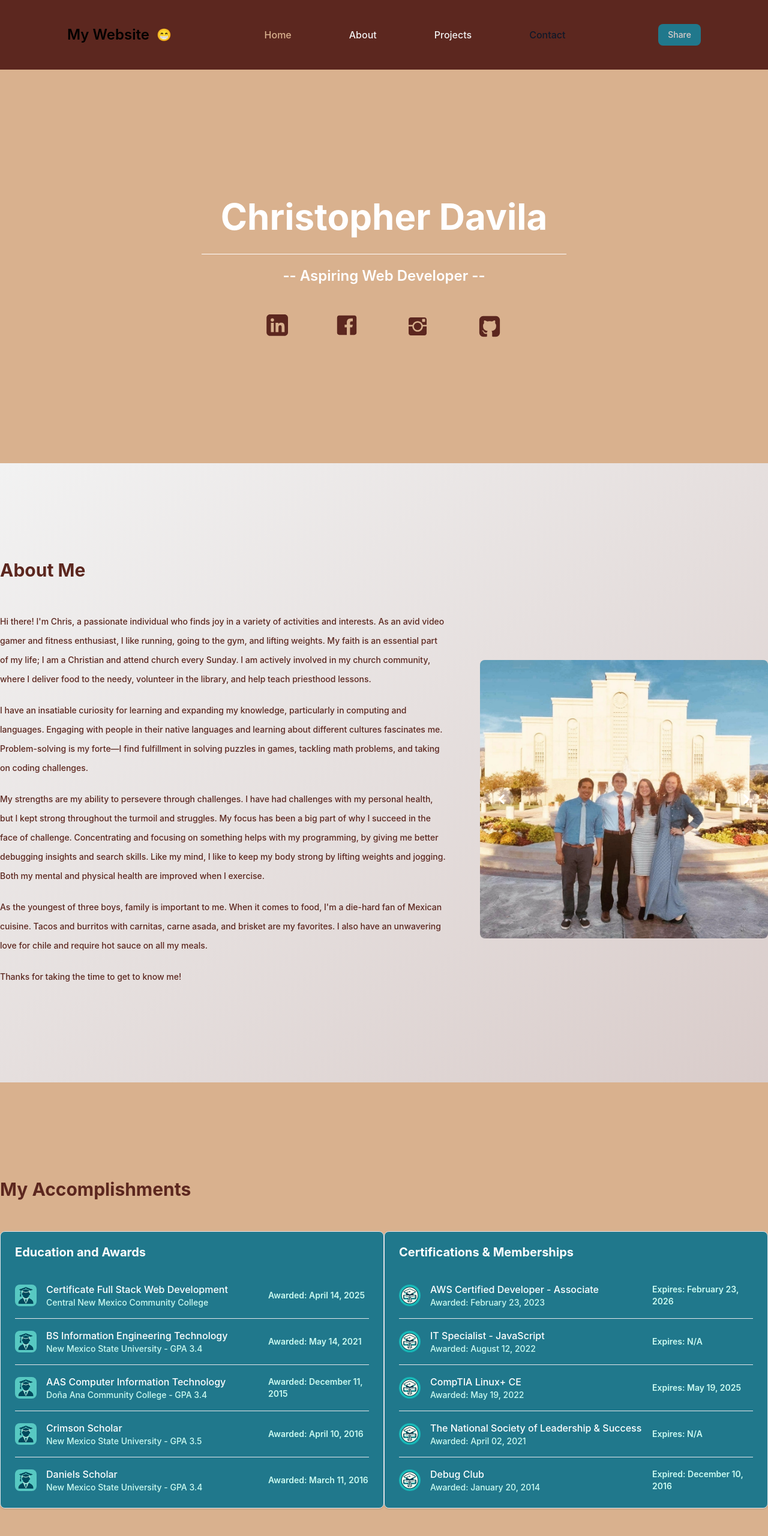
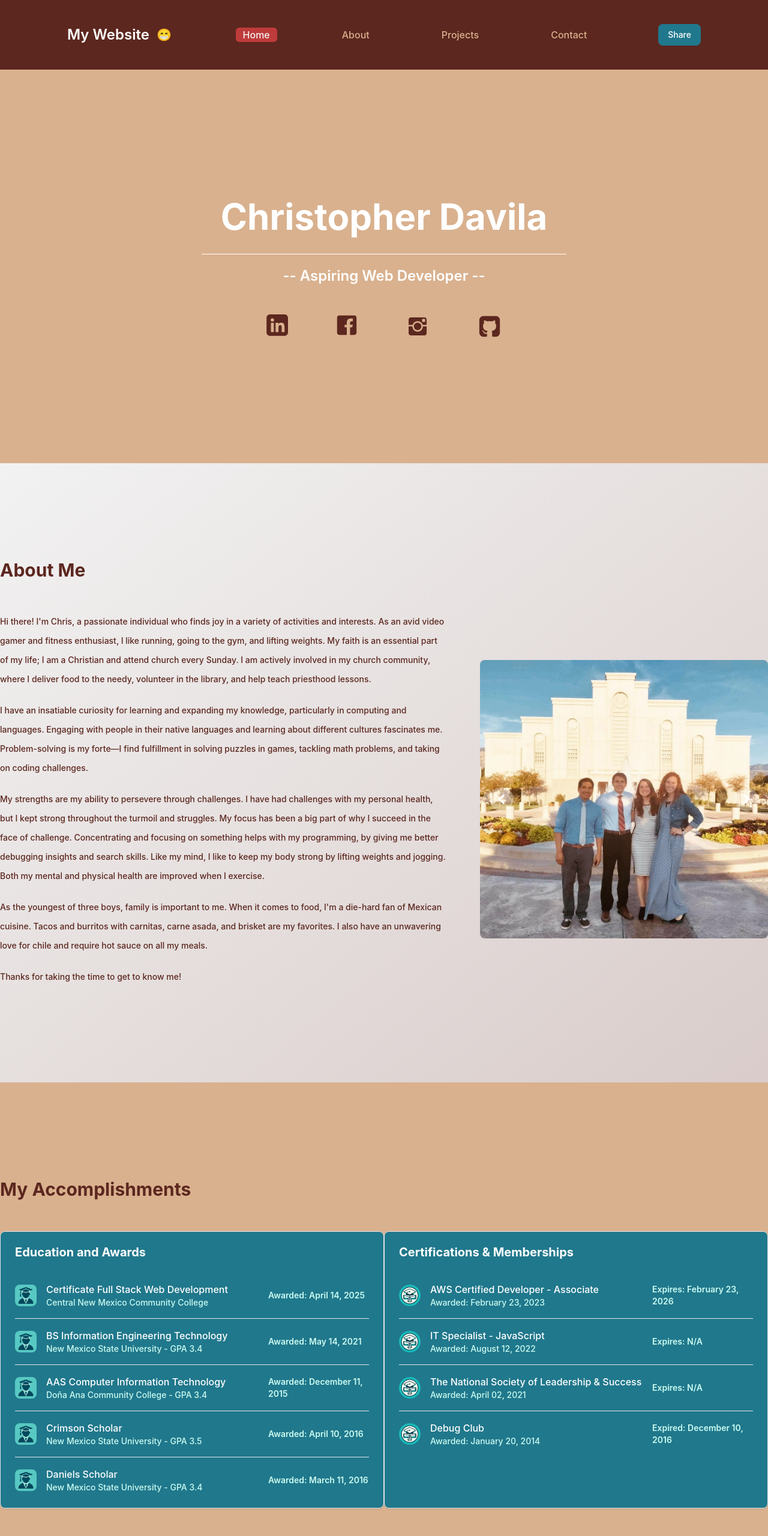
Before and after one commit to Chris-Davila/Chris-webDev-for-hire, a website built with Vite: page index.html in a window 1280 px wide. Shown: the top 2560 px of the page at 60% size. Built offline with nearby package versions, Linux system fonts and the light colour scheme; grey boxes are pictures that could not be loaded.

Commit message:
Updated Website

```diff
--- a/index.html
+++ b/index.html
@@ -9,13 +9,13 @@
 <body>
 	<header>
 		<nav class="border-gray-200 bg-indian-sand">
-			<div class="max-w-[38rem] md:max-w-screen-md lg:max-w-screen-lg xl:max-w-[85vw] flex flex-wrap items-center justify-between mx-auto py-10 md:px-4">
+			<div class="max-w-[38rem] md:max-w-screen-md lg:max-w-screen-lg xl:max-w-[85vw] flex items-center justify-between mx-auto py-10 md:px-4">
 				<a href="https://ddavilac.space" class="flex items-center space-x-3 rtl:space-x-reverse">
-					<span class="self-center text-2xl font-semibold whitespace-nowrap dark:text-white">My Website</span>
+					<span class="self-center text-2xl font-semibold whitespace-nowrap text-white">My Website</span>
 					<span class="text-xl whitespace-nowrap">&#128513;</span>
 				</a>
 				<div class="flex md:order-2 space-x-3 md:space-x-0 rtl:space-x-reverse">
-					<button type="button" class="text-sandy-sand bg-turquoise-500 hover:bg-turquoise-300 focus:ring-4 focus:outline-none focus:ring-blue-300 font-medium rounded-lg text-sm px-4 py-2 text-center">Share</button>
+					<button type="button" class="hidden md:block md:text-white bg-turquoise-500 hover:bg-turquoise-300 focus:ring-4 focus:outline-none focus:ring-blue-300 font-medium rounded-lg text-sm px-4 py-2 text-center">Share</button>
 					<button data-collapse-toggle="navbar-cta" type="button" class="inline-flex items-center p-2 w-10 h-10 justify-center text-sm text-gray-500 rounded-lg md:hidden hover:bg-gray-100 focus:outline-none focus:ring-2 focus:ring-gray-200 dark:text-gray-400 dark:hover:bg-gray-700 dark:focus:ring-gray-600" aria-controls="navbar-cta" aria-expanded="false">
 						<span class="sr-only">Open main menu</span>
 						<svg class="w-5 h-5" aria-hidden="true" xmlns="http://www.w3.org/2000/svg" fill="none" viewBox="0 0 17 14">
@@ -23,19 +23,19 @@
 						</svg>
 					</button>
 				</div>
-				<div class="justify-center hidden w-full md:flex md:w-auto lg:max-w-16 md:order-1" id="navbar-cta">
+				<div class="justify-center hidden w-full md:flex md:max-w-max md:order-1" id="navbar-cta">
 					<ul class="flex flex-col font-medium p-4 md:p-0 mt-4 md:gap-x-10 lg:gap-x-20 xl:gap-x-24 md:flex-row md:mt-0 bg-indian-sand">
 						<li>
-							<a href="#home-section" class="block py-2 px-3 md:p-0 text-white-sand bg-chile-red rounded-sm md:bg-transparent md:text-desert-sand" aria-current="page">Home</a>
+							<a href="#home-section" class="block py-2 px-3 md:py-0 text-white-sand bg-chile-red rounded-md border-b-gray-700" aria-current="page">Home</a>
 						</li>
 						<li>
-							<a href="#about-me-section" class="block py-2 px-3 md:p-0 rounded-sm md:hover:bg-transparent text-white-sand md:hover:text-chile-red hover:bg-chile-red border-gray-700">About</a>
+							<a href="#about-me-section" class="block py-2 px-3 md:py-0 rounded-md hover:bg-chile-red text-desert-sand hover:text-white-sand border-gray-700">About</a>
 						</li>
 						<li>
-							<a href="#projects-section" class="block py-2 px-3 md:p-0 text-white-sand rounded-sm hover:bg-chile-red md:hover:bg-chile-red md:hover:text-desert-sand border-gray-700">Projects</a>
+							<a href="#projects-section" class="block py-2 px-3 md:py-0 text-desert-sand rounded-md hover:bg-chile-red hover:text-white-sand border-gray-700">Projects</a>
 						</li>
 						<li>
-							<a href="#contact-me-section" class="block py-2 px-3 md:p-0 text-gray-900 rounded-sm hover:bg-gray-100 md:hover:bg-transparent md:hover:text-blue-700 md:dark:hover:text-blue-500 dark:text-white dark:hover:bg-gray-700 dark:hover:text-white md:dark:hover:bg-transparent dark:border-gray-700">Contact</a>
+							<a href="#contact-me-section" class="block py-2 px-3 md:py-0 text-desert-sand rounded-md hover:bg-chile-red hover:text-white-sand dark:border-gray-700">Contact</a>
 						</li>
 					</ul>
 				</div>
@@ -272,24 +272,6 @@
 								</div>
 								<div class="grow shrink ms-4 sm:shrink-0 min-w-0 basis-2/3 lg:basis-3/5">
 									<p class="text-base font-medium text-white">
-										CompTIA Linux+ CE
-									</p>
-									<p class="text-sm font-medium text-teal-100">
-										Awarded: May 19, 2022
-									</p>
-								</div>
-								<div class="inline-flex items-center text-sm basis-1/3 lg:basis-2/5 ms-4 min-w-0 font-semibold text-teal-100">
-									Expires: May 19, 2025
-								</div>
-							</div>
-						</li>
-						<li class="py-3 sm:py-4">
-							<div class="flex items-center">
-								<div class="shrink-0 max-w-xs">
-									<img class="w-9 h-auto object-cover rounded-full" src="/diploma.png" alt="Diploma image">
-								</div>
-								<div class="grow shrink ms-4 sm:shrink-0 min-w-0 basis-2/3 lg:basis-3/5">
-									<p class="text-base font-medium text-white">
 										The National Society of Leadership & Success
 									</p>
 									<p class="text-sm font-medium text-teal-100">
```
